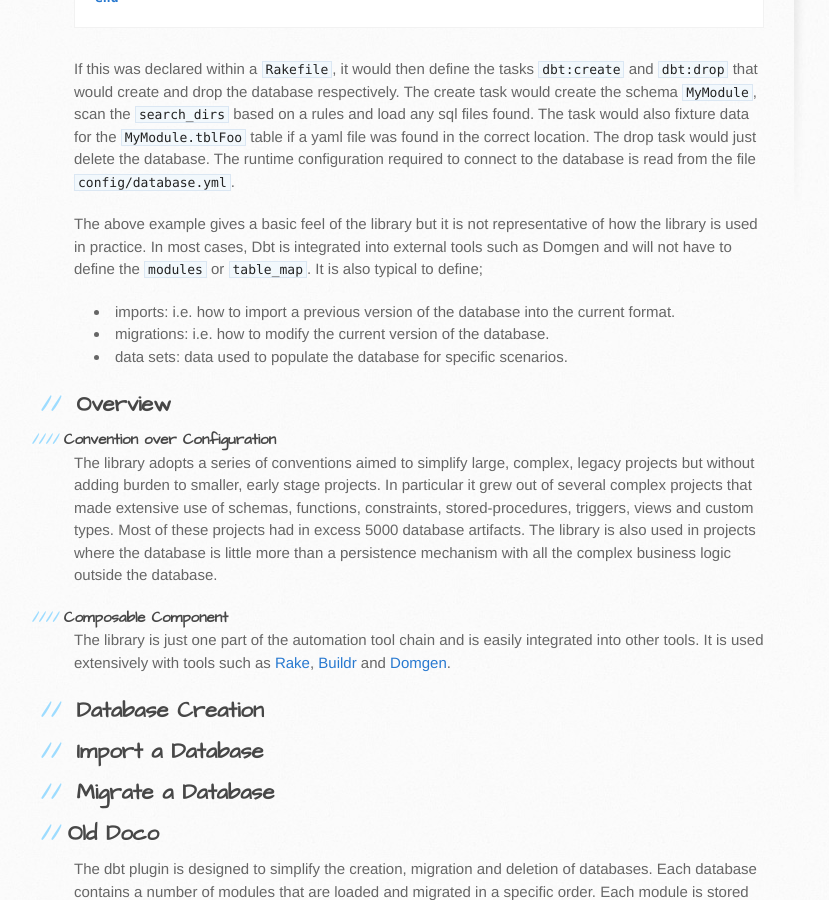
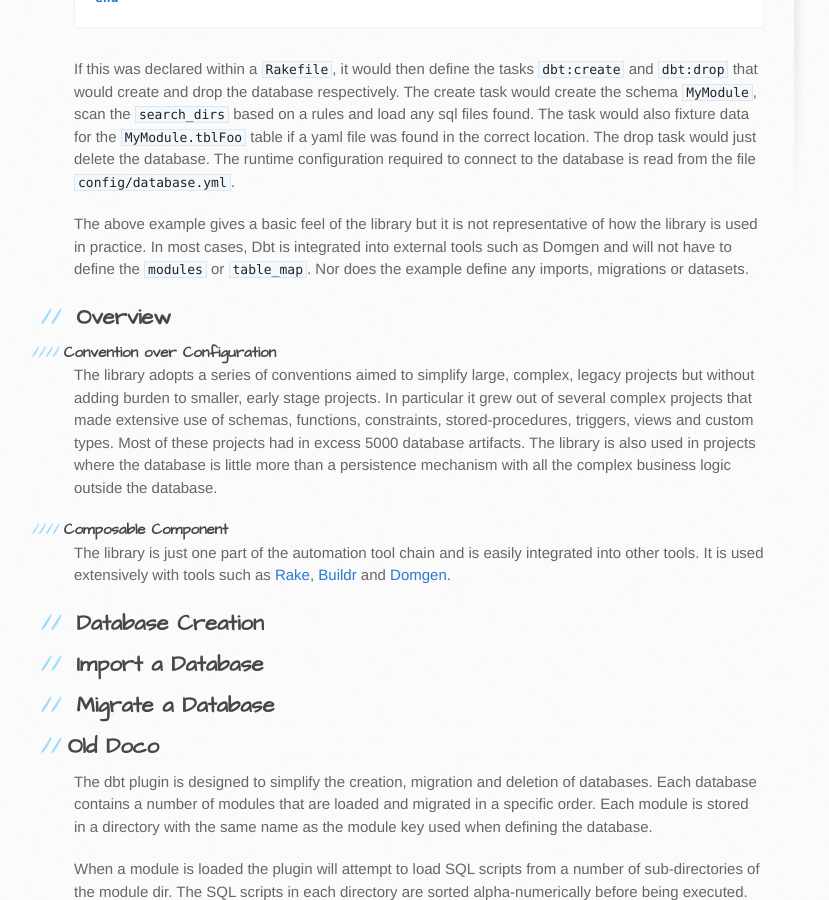
Before and after one commit to realityforge/dbt, a Jekyll site: the page built from index.html, in a window 1280 px wide and 900 px high, scrolled down 535 px. Shown: the whole window, without its empty margins (96-925 px from the left). Built offline with Jekyll 4.4.1, drawn with Linux system fonts in a browser that asks for light colours.

Commit message:
Remove the excess wordage at the end of the example

```diff
--- a/index.html
+++ b/index.html
@@ -32,13 +32,8 @@ end
 <p>
     The above example gives a basic feel of the library but it is not representative of how the library is used in
     practice. In most cases, Dbt is integrated into external tools such as Domgen and will not have to define the
-    <code>modules</code> or <code>table_map</code>. It is also typical to define;
+    <code>modules</code> or <code>table_map</code>. Nor does the example define any imports, migrations or datasets.
 </p>
-<ul>
-    <li><b>imports</b>: i.e. how to import a previous version of the database into the current format.</li>
-    <li><b>migrations</b>: i.e. how to modify the current version of the database.</li>
-    <li><b>data sets</b>: data used to populate the database for specific scenarios.</li>
-</ul>
 
 <h2>
 <a name="overview" class="anchor" href="#overview"><span class="octicon octicon-link"></span></a>Overview
```
